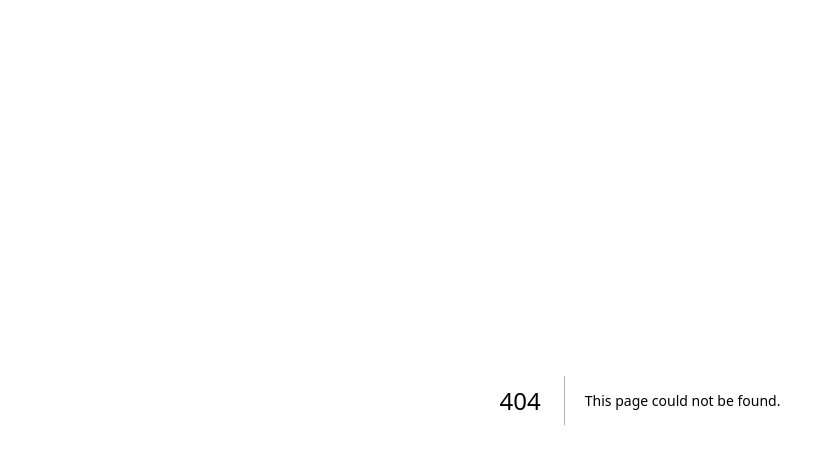
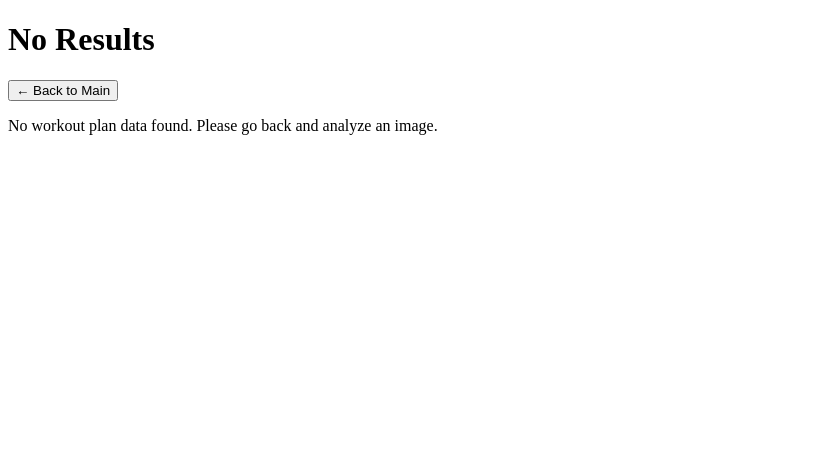
Before and after one commit to michelemazzucco/home-gym-app, a Next.js app: page /result in a window 1280 px wide. Before the commit this address had no page. Shown: the top 464 px of the page, without its empty margins (0-835 px from the left). Built offline with nearby package versions, Linux system fonts and the light colour scheme.

Commit message:
committing weekend stuff

```diff
--- a/app/api/analyze/route.ts
+++ b/app/api/analyze/route.ts
@@ -136,7 +136,10 @@ export async function POST(request: NextRequest) {
       return NextResponse.json({ error: 'No response from OpenAI' }, { status: 500 })
     }
 
-    return NextResponse.json({ content })
+    console.log(content)
+    console.log(JSON.parse(content))
+
+    return NextResponse.json(JSON.parse(content))
 
   } catch (error) {
     console.error('Error processing request:', error)
--- /dev/null
+++ b/app/context/AppContext.tsx
@@ -0,0 +1,101 @@
+'use client'
+
+import { createContext, useContext, useState, ReactNode } from 'react'
+
+type DifficultyLevel = 'beginner' | 'intermediate' | 'advanced'
+
+interface Exercise {
+  name: string
+  sets: string
+  reps: string
+  rest: string
+}
+
+interface Session {
+  title: string
+  exercises: Exercise[]
+}
+
+interface WorkoutBlock {
+  title: string
+  sessions: Session[]
+}
+
+interface WorkoutResult {
+  equipment: string[]
+  plan: WorkoutBlock[]
+  difficulty: DifficultyLevel
+}
+
+interface AppState {
+  selectedImage: File | null
+  difficulty: DifficultyLevel
+  loading: boolean
+  workoutResult: WorkoutResult | null
+}
+
+interface AppContextType {
+  state: AppState
+  setSelectedImage: (image: File | null) => void
+  setDifficulty: (difficulty: DifficultyLevel) => void
+  setLoading: (loading: boolean) => void
+  setWorkoutResult: (result: WorkoutResult | null) => void
+  resetState: () => void
+}
+
+const AppContext = createContext<AppContextType | undefined>(undefined)
+
+export function AppProvider({ children }: { children: ReactNode }) {
+  const [state, setState] = useState<AppState>({
+    selectedImage: null,
+    difficulty: 'beginner',
+    loading: false,
+    workoutResult: null
+  })
+
+  const setSelectedImage = (image: File | null) => {
+    setState(prev => ({ ...prev, selectedImage: image }))
+  }
+
+  const setDifficulty = (difficulty: DifficultyLevel) => {
+    setState(prev => ({ ...prev, difficulty }))
+  }
+
+  const setLoading = (loading: boolean) => {
+    setState(prev => ({ ...prev, loading }))
+  }
+
+  const setWorkoutResult = (result: WorkoutResult | null) => {
+    setState(prev => ({ ...prev, workoutResult: result }))
+  }
+
+  const resetState = () => {
+    setState({
+      selectedImage: null,
+      difficulty: 'beginner',
+      loading: false,
+      workoutResult: null
+    })
+  }
+
+  return (
+    <AppContext.Provider value={{
+      state,
+      setSelectedImage,
+      setDifficulty,
+      setLoading,
+      setWorkoutResult,
+      resetState
+    }}>
+      {children}
+    </AppContext.Provider>
+  )
+}
+
+export function useApp() {
+  const context = useContext(AppContext)
+  if (context === undefined) {
+    throw new Error('useApp must be used within an AppProvider')
+  }
+  return context
+}
--- a/app/layout.tsx
+++ b/app/layout.tsx
@@ -1,4 +1,5 @@
 import type { Metadata } from 'next'
+import { AppProvider } from './context/AppContext'
 
 export const metadata: Metadata = {
   title: 'Home Gym App',
@@ -12,7 +13,11 @@ export default function RootLayout({
 }) {
   return (
     <html lang="en">
-      <body>{children}</body>
+      <body>
+        <AppProvider>
+          {children}
+        </AppProvider>
+      </body>
     </html>
   )
 }
--- /dev/null
+++ b/app/result/page.tsx
@@ -0,0 +1,54 @@
+'use client'
+
+import { useRouter } from 'next/navigation'
+import { useApp } from '../context/AppContext'
+
+export default function ResultPage() {
+  const { state, resetState } = useApp()
+  const router = useRouter()
+
+  const handleBackToMain = () => {
+    resetState()
+    router.push('/')
+  }
+
+  if (!state.workoutResult) {
+    return (
+      <div>
+        <header>
+          <h1>No Results</h1>
+          <button onClick={() => router.push('/')}>← Back to Main</button>
+        </header>
+        <main>
+          <p>No workout plan data found. Please go back and analyze an image.</p>
+        </main>
+      </div>
+    )
+  }
+
+  return (
+    <div>
+      <header>
+        <h1>Workout Results</h1>
+        <button onClick={handleBackToMain}>← Back to Main</button>
+      </header>
+
+      <main>
+        <div>
+          <div style={{ whiteSpace: 'pre-wrap' }}>
+            {JSON.stringify(state.workoutResult)}
+          </div>
+        </div>
+
+        <button
+          onClick={() => {
+            navigator.clipboard.writeText(JSON.stringify(state.workoutResult))
+            alert('Workout plan copied to clipboard!')
+          }}
+        >
+          Copy Workout Plan
+        </button>
+      </main>
+    </div>
+  )
+}
```
Also changed, not shown: app/components/Loader.tsx (added, +9 -0 lines), app/page.tsx (+21 -47 lines).
